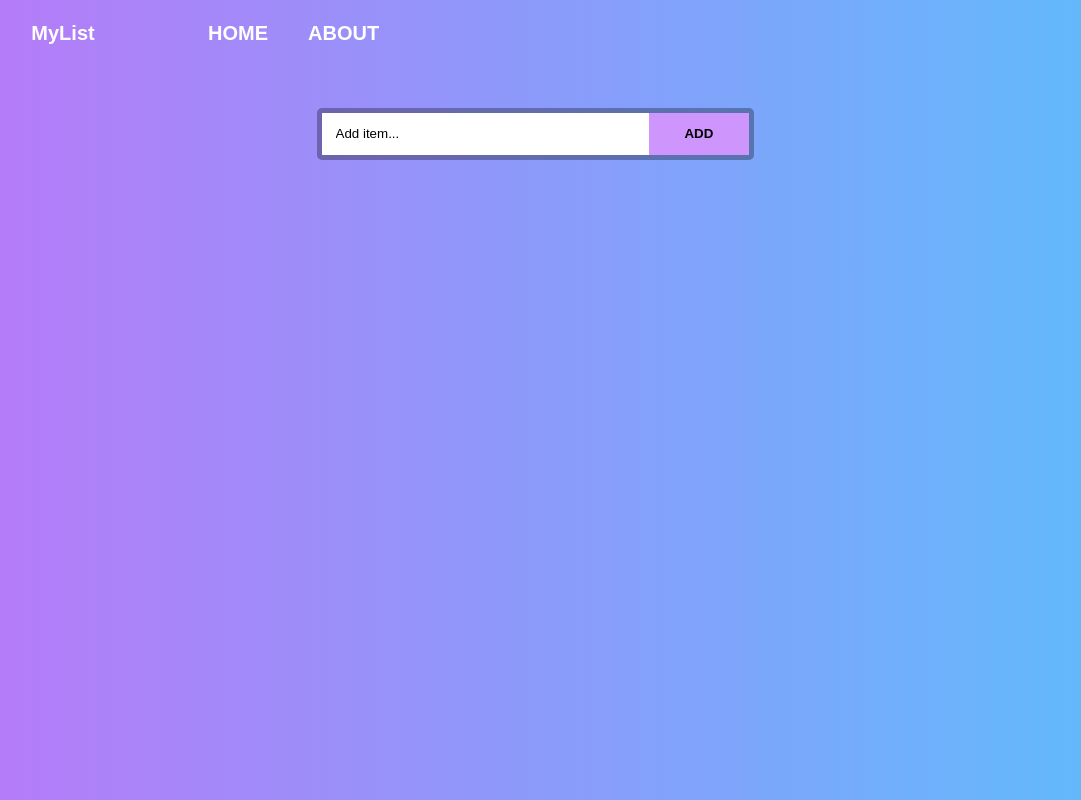
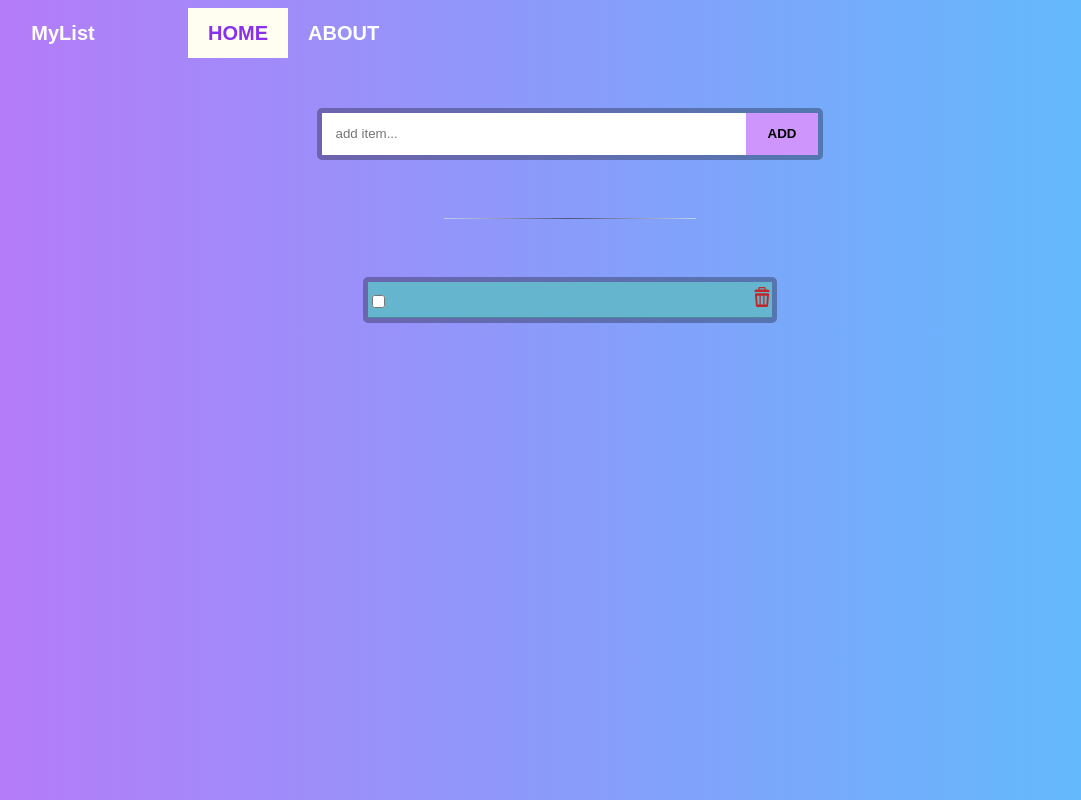
Before and after one commit to kendy-portfolio/angular5-list-maker, an Angular app: page / in a window 1280 px wide. Shown: the whole page, without its empty margins (70-1151 px from the left). Built offline with nearby package versions, Linux system fonts and the light colour scheme.

Commit message:
completed homepage UI and code to add to items to list

```diff
--- a/src/app/about/about.component.html
+++ b/src/app/about/about.component.html
@@ -1 +1,3 @@
+
+
 <p>about works!</p>
--- a/src/app/app.component.html
+++ b/src/app/app.component.html
@@ -1,7 +1,7 @@
 <nav id="navbar">
   <div id="logo"><a href="">MyList</a></div>
-  <a routerLink="">Home</a>
-  <a routerLink="about">About</a>
+  <a routerLink="" routerLinkActive="active" [routerLinkActiveOptions]="{exact: true}">Home</a>
+  <a routerLink="about" routerLinkActive="active" [routerLinkActiveOptions]="{exact:true}">About</a>
 </nav>
 
 <router-outlet></router-outlet>
--- a/src/app/app.component.scss
+++ b/src/app/app.component.scss
@@ -24,6 +24,7 @@
     line-height: 50px;
 }
 
+#navbar > a.active,
 #navbar > a:hover {
     background-color: #fffef1;
     color: #8830ec;
--- a/src/app/app.module.ts
+++ b/src/app/app.module.ts
@@ -7,14 +7,12 @@ import { AppComponent } from './app.component';
 import { HomeComponent } from './home/home.component';
 import { AboutComponent } from './about/about.component';
 import { ItemslistService } from './itemslist.service';
-import { ListComponent } from './list/list.component';
 
 @NgModule({
   declarations: [
     AppComponent,
     HomeComponent,
     AboutComponent,
-    ListComponent
   ],
   imports: [
     BrowserModule,
--- a/src/app/home/home.component.html
+++ b/src/app/home/home.component.html
@@ -1,26 +1,30 @@
+
 <div class="spacer"></div>
 <div class="container">
     <form class="inputs-box">
-        <span class="float-left"><input type="text" class="txt" name="item" placeholder="add item..." [(ngModel)]="itemText"></span>
-        <span class="float-left"><input type="submit" class="btn" [value]="btnAddText" (click)="addItem()"></span>
+        <input class="float-left" type="text" class="txt" name="item" placeholder="add item..." [(ngModel)]="itemText">
+        <input class="float-left" type="submit" class="btn" [value]="btnAddText" (click)="addItem()">
     </form>
 </div>
 
 <div class="spacer"></div>
+<div class="container"><hr class="sep"></div>
 <div class="spacer"></div>
 
-<div class="container" *ngIf="itemsList.length > 0">
+<div class="container">
     <div class="item-box-shadow clear">
-        <div class="items-title-bar">
-            <div class="float-left items-select-all">
-                <span><input type="checkbox" class="float-left" (click)="selectAllItems($event)"></span>
+        <div class="item-list-menu">
+            <div class="items-select-all float-left">
+                <input #mainCbx type="checkbox" (click)="selectAllItems($event)">
             </div>
-            <div class="float-left items-delete-all"><img src="../../assets/images/delete-btn.png" width="20px" height="20px" class="items-delete-all-img" (click)="deleteAllSelectedItems()"></div>
+            <div class="float-left items-delete" (click)="deleteAllSelectedItems()"></div>
         </div>
         <div class="item-container" *ngFor="let item of itemsList; let i = index">
-            <span><input #cbx type="checkbox" class="float-left" (click)="selectItem($event, i)"></span>
-            <span class="item float-left">{{ item }}</span>
-            <span class="float-left" (click)="removeItem(i)"><img src="../../assets/images/delete-btn.png" width="20px" height="20px"></span>
+            <div class="width-5pct float-left">
+                <input #cbx type="checkbox" (click)="selectItem($event, i)">
+            </div>
+            <div class="item float-left">{{ item }}</div>
+            <div class="float-left items-delete" (click)="removeItem(i)"></div>
         </div>
     </div>
 </div>
--- a/src/app/home/home.component.scss
+++ b/src/app/home/home.component.scss
@@ -15,7 +15,6 @@
 .inputs-box {
     display: flex;
     flex-direction: column row;
-    width: 427px;
     border: 5px solid rgba(0, 0, 0, 0.3);
     border-radius: 5px;
 }
@@ -23,12 +22,12 @@
 input.txt {
     border: 0;
     padding: 1em;
-    width: 300px;
+    width: 85%;
 }
 
 input.btn {
     border: 0;
-    width: 100px;
+    width: 15%;
     padding: 1em;
     text-align: center;
     background: #ce95fd;
@@ -39,24 +38,11 @@ input.btn {
     text-transform: uppercase;
 }
 
-input.btn-disabled {
-    border: 0;
-    width: 100px;
-    display: block;
-    padding: 1em 1em;
-    background: #777676;
-    color: #2e2e2e;
-    cursor: not-allowed;
-    text-align: center;
-    font-weight: bold;
-    float: left;
-    margin-right: 20px
-}
-
 .item-box-shadow {
     display: flex;
     flex-direction: column;
-    width: 427px;
+    width: 80%;
+    margin: auto;
     border: 5px solid rgba(0, 0, 0, 0.3);
     border-radius: 5px;
 }
@@ -65,7 +51,22 @@ input.btn-disabled {
     background: white;
     color: black;
     cursor: pointer;
-    width: 427px;
+    float: left;
+    border-bottom: 1px solid rgba(0, 0, 0, 0.25);
+    padding-top: 5px;
+    padding-bottom: 5px;
+}
+
+.items-title-bar {
+    height: 30px;
+    background: #65b5ce;
+    color: black;
+}
+
+.item-list-menu {
+    background:  #65b5ce;
+    color: black;
+    cursor: pointer;
     float: left;
     border-bottom: 1px solid rgba(0, 0, 0, 0.25);
     padding-top: 5px;
@@ -73,32 +74,22 @@ input.btn-disabled {
 }
 
 .item {
-    width: 350px;
-    padding-left: 5px;
-}
-
-.items-title-bar {
-    width: 427px;
-    height: 30px;
-    background: #65b5ce;
-    color: black;
-}
-
-.items-title {
-    width: 33%;
-    padding-left: 5px;
+    width: 90%;
+    padding-left: 0px;
 }
 
 .items-select-all {
-    width: 32%;
+    width: 95%;
+    padding-top: 5px;
 }
 
-.items-delete-all {
-    width: 32%;
-}
-
-.items-delete-all-img {
+.items-delete {
+    background: url(../../assets/images/delete-btn.png) no-repeat;
     cursor: pointer;
+    width: 20px;
+    height: 20px;
+    vertical-align: middle;
+    padding-top: 5px;
 }
 
 .remover {
@@ -122,3 +113,28 @@ input.btn-disabled {
 .clear {
     clear: both;
 }
+
+.burger-icon-container {
+    height: 100%;
+    padding-left: 2px;
+    padding-right: 2px;
+    padding-top: 4px;
+}
+
+.burger-icon {
+    width: 25px;
+    height: 3px;
+    background-color: black;
+    margin: 3px 0;
+}
+
+.width-5pct {
+    width: 5%;
+}
+
+hr.sep {
+    border: none;
+    width: 50%;
+    height: 1px;
+    background-image: linear-gradient(to right, rgba(255, 255, 255, 0.5), rgba(15, 15, 15, 0.5), rgba(255, 255, 255, 0.5));
+}
--- a/src/app/home/home.component.ts
+++ b/src/app/home/home.component.ts
@@ -1,6 +1,5 @@
-import { Component, OnInit, ViewChildren } from '@angular/core';
+import { Component, OnInit, ViewChildren, ViewChild } from '@angular/core';
 import { Router } from '@angular/router';
-import { trigger, style, transition, animate, keyframes, query, stagger } from '@angular/animations';
 import { ItemslistService } from '../itemslist.service';
 
 
@@ -12,16 +11,16 @@ import { ItemslistService } from '../itemslist.service';
 export class HomeComponent implements OnInit {
   itemsList = [];
   selectedItems = [];
-  itemText: string = "Add item...";
+  itemText: string = "";
   btnAddText: String = "Add";
   btnDoneText: String = "Done";
   isCheckAllCheckboxChecked:Boolean = false;
   @ViewChildren('cbx') checkboxes;
+  @ViewChild("mainCbx") selectAllCbx;
 
   constructor(private _items:ItemslistService, private _router:Router) {
 
   }
-
 
   ngOnInit(): void {
     this._items.item.subscribe(il => this.itemsList = il);
@@ -36,14 +35,12 @@ export class HomeComponent implements OnInit {
     }
   }
 
-  redirectToListPage() {
-    if(this.itemsList.length > 0) {
-      this._router.navigate(['./list']);
-    }
-  }
-
   removeItem(index) {
     if(index >= 0 && index < this.itemsList.length) {
+      var item = this.itemsList[index];
+      if(this.selectedItems.includes(item)){
+        this.selectedItems.splice(this.selectedItems.indexOf(item), 1);
+      }
       this.itemsList.splice(index, 1);
       this._items.changeItem(this.itemsList);
     }
@@ -52,31 +49,29 @@ export class HomeComponent implements OnInit {
   selectAllItems(event) {
     if(event.target.checked){
       for(var i = 0; i < this.itemsList.length; i++){
-        if(!this.selectedItems.includes(i)) {
-          this.selectedItems.push(i);
+        if(!this.selectedItems.includes(this.itemsList[i])) {
+          this.selectedItems.push(this.itemsList[i]);
         }
       }
-      this.checkboxes.toArray().forEach(element => {
-        element.nativeElement.checked = true;
-      });
+      this.changeCheckboxStates(true);
     }
     else{
       this.selectedItems.splice(0, this.selectedItems.length);
-      this.checkboxes.toArray().forEach(element => {
-        element.nativeElement.checked = false;
-      });
+      this.changeCheckboxStates(false);
     }
   }
 
   selectItem(event, index) {
     if(event.target.checked){
-      event.target.checked = false;
-      this.selectedItems.splice(this.selectedItems.indexOf(index), 1);
-    }
-    else {
       if(!this.selectedItems.includes(index)) {
         this.selectedItems.push(index);
         event.target.checked = true;
+      }
+    }
+    else {
+      var itemIndex = this.selectedItems.indexOf(this.itemsList[index]);
+      if(itemIndex > -1) {
+        this.selectedItems.splice(itemIndex, 1);
       }
     }
   }
@@ -85,8 +80,14 @@ export class HomeComponent implements OnInit {
     for(var i = 0; i < this.selectedItems.length; i++){
       this.itemsList.splice(this.selectedItems[i], 1);
     }
-    if(this.selectedItems.length > 0){
-      this.selectedItems.splice(0, this.selectedItems.length);
-    }
+    this.selectedItems.splice(0, this.selectedItems.length);
+    this._items.changeItem(this.itemsList);
+    this.selectAllCbx.nativeElement.checked = false;
+  }
+
+  changeCheckboxStates(state:Boolean){
+    this.checkboxes.toArray().forEach(element => {
+      element.nativeElement.checked = state;
+    });
   }
 }
--- a/src/styles.scss
+++ b/src/styles.scss
@@ -24,3 +24,35 @@ a {
     color: #fff;
     text-decoration: none;
 }
+
+#navbar {
+    width: 100%;
+    height: 50px;
+}
+
+#logo {
+    display: inline-block;
+    height: 50px;
+    width: 250px;
+    text-align: center;
+    font-weight: bold;
+    font-size: 20px;
+    line-height: 50px;
+}
+
+#navbar > a {
+    display: inline-block;
+    color: #fff;
+    padding: 0px 20px;
+    text-decoration: none;
+    font-size: 20px;
+    font-weight: bold;
+    text-transform: uppercase;
+    line-height: 50px;
+}
+
+#navbar > a.active,
+#navbar > a:hover {
+    background-color: #fffef1;
+    color: #8830ec;
+}
```
Also changed, not shown: src/assets/images/delete-btn.png.
